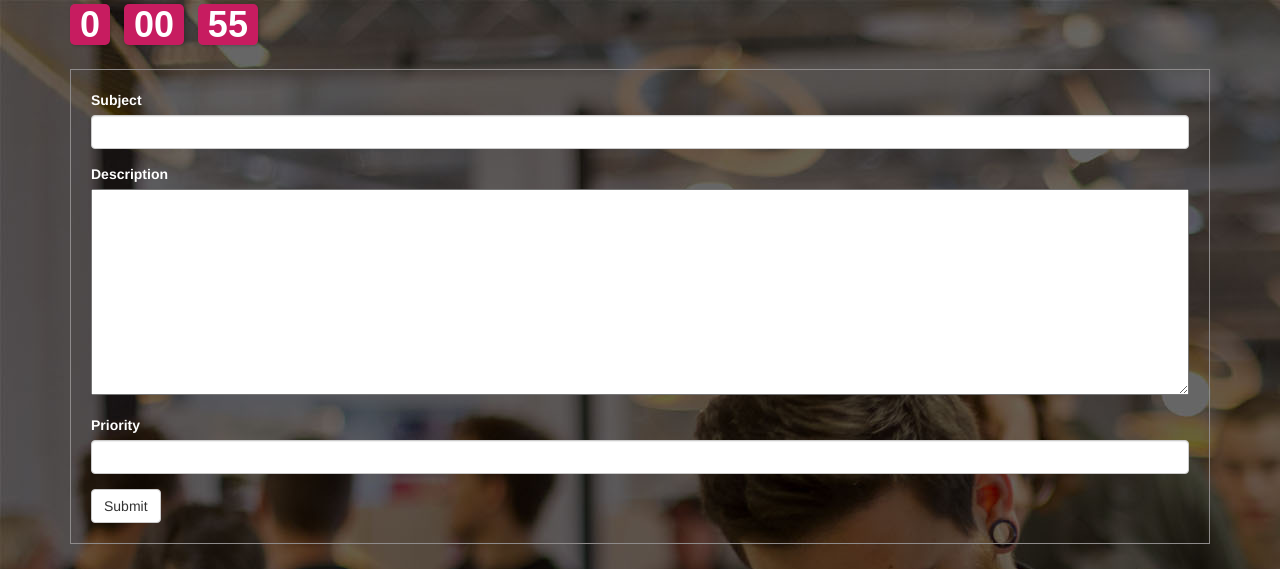
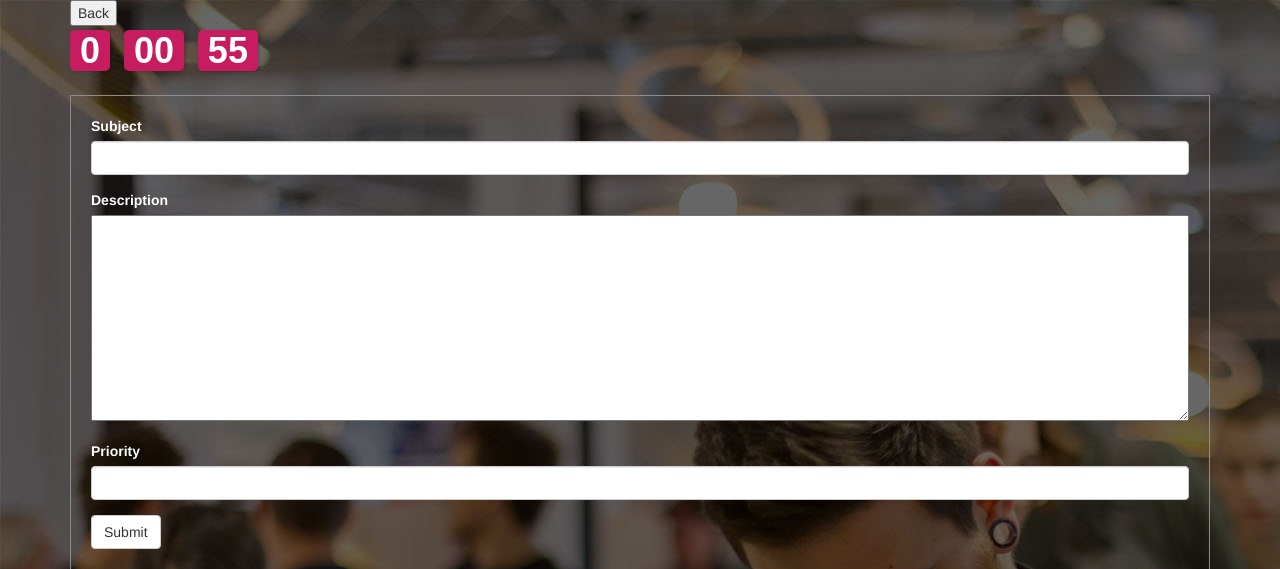
Before and after one commit to emresalur/smart-ticketing, a Django app: page /requests in a window 1280 px wide. Shown: the top 569 px of the page. Run offline with Django 3.2, Linux system fonts and the light colour scheme; a user stored in the database is signed in; some libraries are stand-ins or nearby versions.

Commit message:
add back button

```diff
--- a/ticketing/templates/myrequests.html
+++ b/ticketing/templates/myrequests.html
@@ -31,6 +31,7 @@
 
 <body style="background: url('/static/img/bg2.jpg');">
 	<div class="container">
+		<button onclick="window.history.back()">Back</button>
 		<h1>My Requests</h1>
 		<table width="600" class="table table-bordered table-striped table-hover">
 			<tr>
--- a/ticketing/templates/requests.html
+++ b/ticketing/templates/requests.html
@@ -57,6 +57,7 @@
 
 <body style="background: url('/static/img/bg2.jpg');">
 	<div class="container">
+		<button onclick="window.history.back()">Back</button>
 		<div class="time-item">
 			<strong id="hour_show"><s id="h"></s>0</strong>
 			<strong id="minute_show"><s></s>01</strong>
```
Also changed, not shown: ticketing/db.sqlite3.
